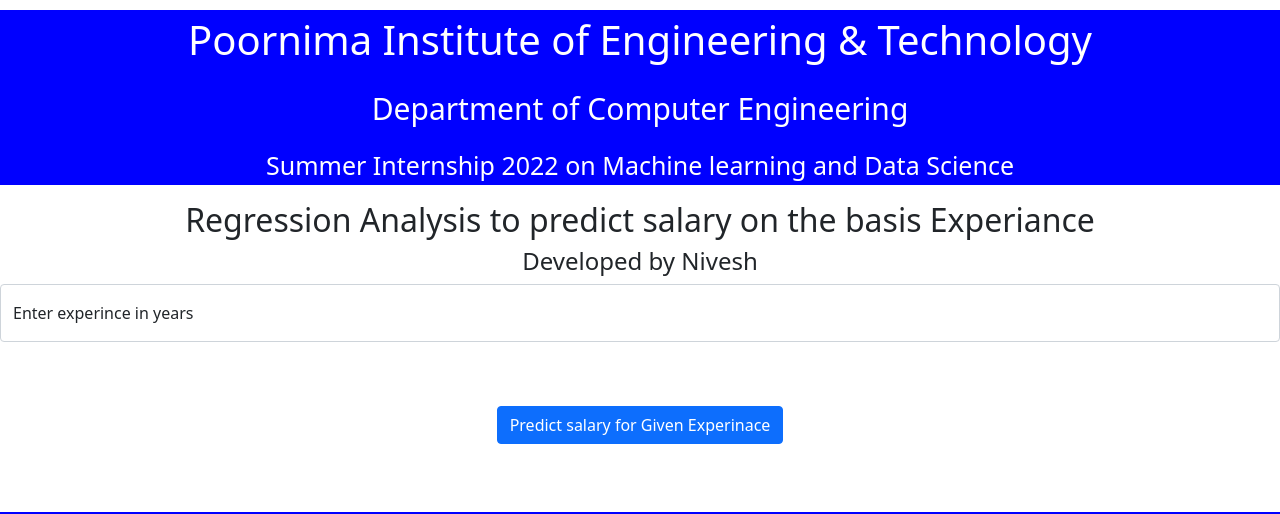
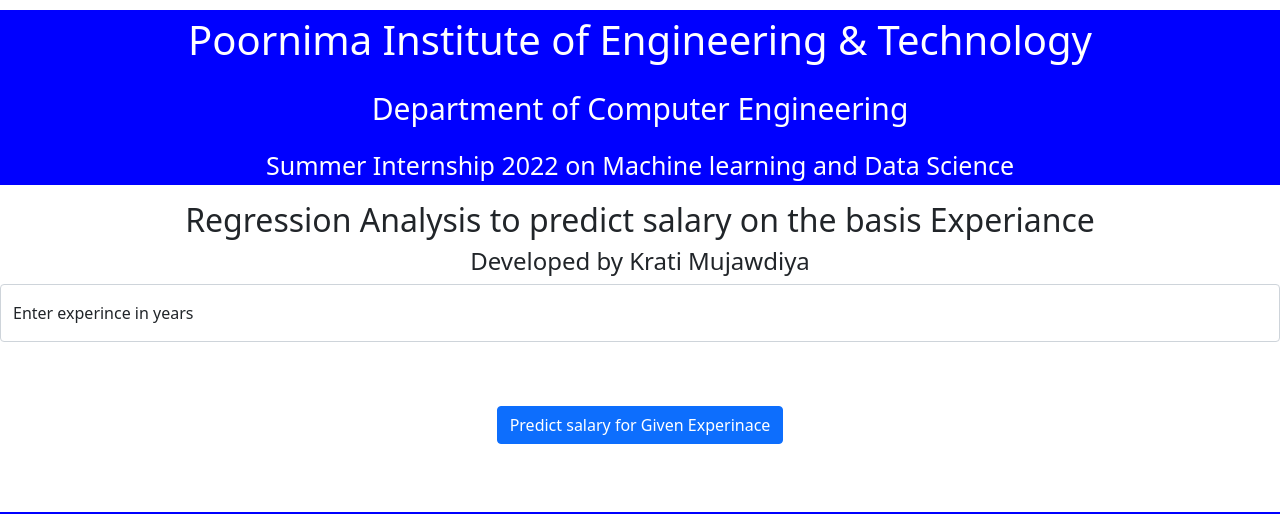
Before and after one commit to KratiM19/Machine-Learning-Linear_Regression-, a Flask app: page / in a window 1280 px wide. Shown: the top 514 px of the page. Run offline with Flask 2, Linux system fonts and the light colour scheme; parts of the project's set-up code (start-up, migrations or seed data) failed here and were passed over.

Commit message:
Update index.html

```diff
--- a/templates/index.html
+++ b/templates/index.html
@@ -34,7 +34,7 @@
 
 <div class="login">
 <h2 >Regression Analysis to predict salary on the basis Experiance</h2>
-<h4>Developed by Nivesh</h4>
+<h4>Developed by Krati Mujawdiya</h4>
 <!-- Main Input For Receiving Query to our ML -->
 <form action="{{ url_for('predict')}}"method="get">
 <div class="form-floating mb-3">
```
